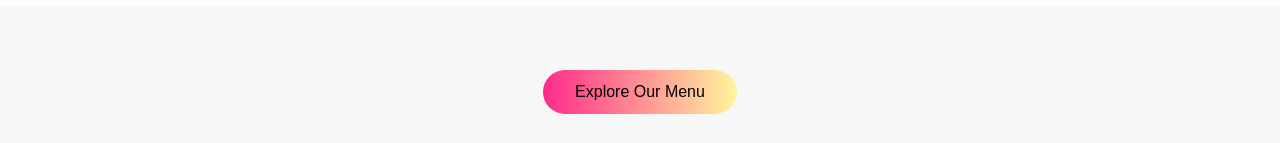
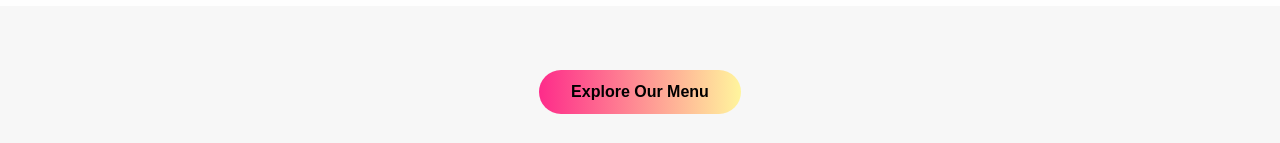
Before and after one commit to nuhaa333/Zaiqa_app, a React (Create React App) app: page / in a window 1280 px wide. Shown: the part 1631-1774 px from the top of the page. Built offline with nearby package versions, Linux system fonts and the light colour scheme.

Commit message:
styling cahnges

```diff
--- a/src/home.css
+++ b/src/home.css
@@ -154,8 +154,26 @@ h2{
     color: #333;
     line-height: 1.5;
 }
+.explore-btn {
+  margin-top: 2rem;
+  padding: 0.8rem 2rem;
+  font-size: 1rem;
+  background: linear-gradient(to right, #fe2b8a, #fff59d);
+  border: none;
+  border-radius: 30px;
+  cursor: pointer;
+  transition: background 0.3s ease;
+  color: #000;               /* add this to set text color */
+  font-weight: bold;         /* add this to bold the text */
+   display: inline-block;
+  text-align: center;
+}
 
-.explore-btn {
+.explore-btn:hover {
+  background: linear-gradient(to right, #fff59d, #ff7eb9);
+}
+
+/*.explore-btn {
     margin-top: 2rem;
     padding: 0.8rem 2rem;
     font-size: 1rem;
@@ -175,6 +193,7 @@ h2{
   .explore-btn:hover {
     background: linear-gradient(to right, #fff59d, #ff7eb9);
   }
+  */
 
   /* === Responsive Media Queries === */
   @media (max-width: 768px) {
```
